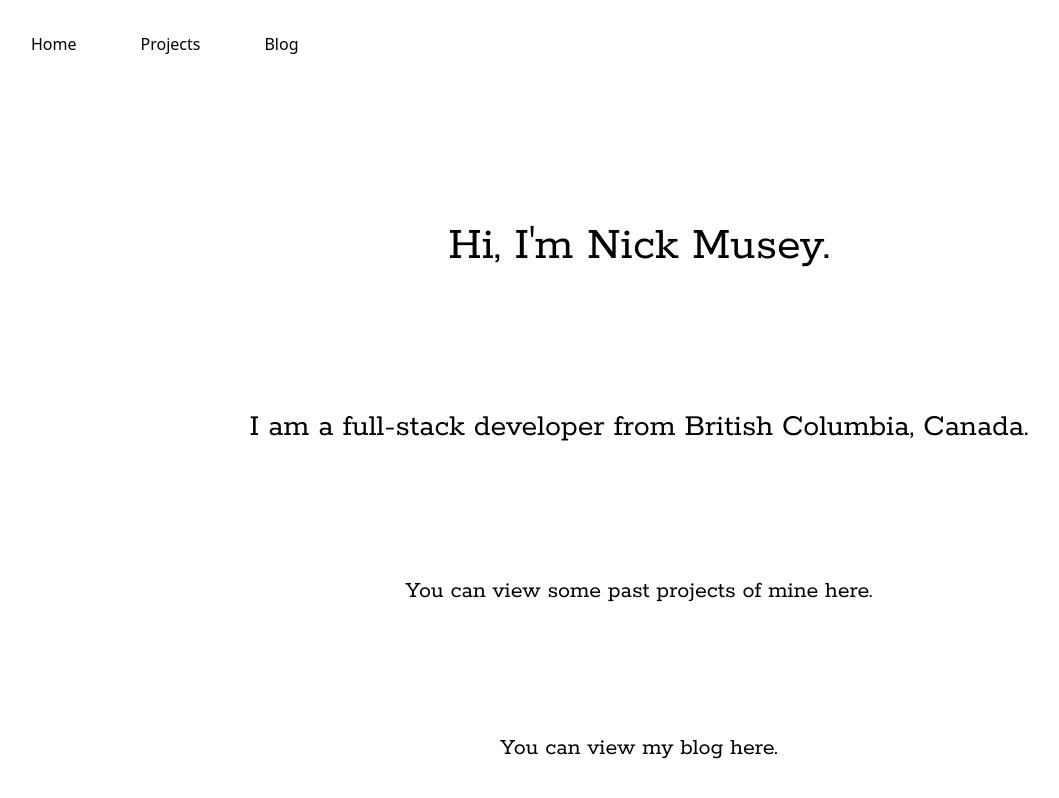
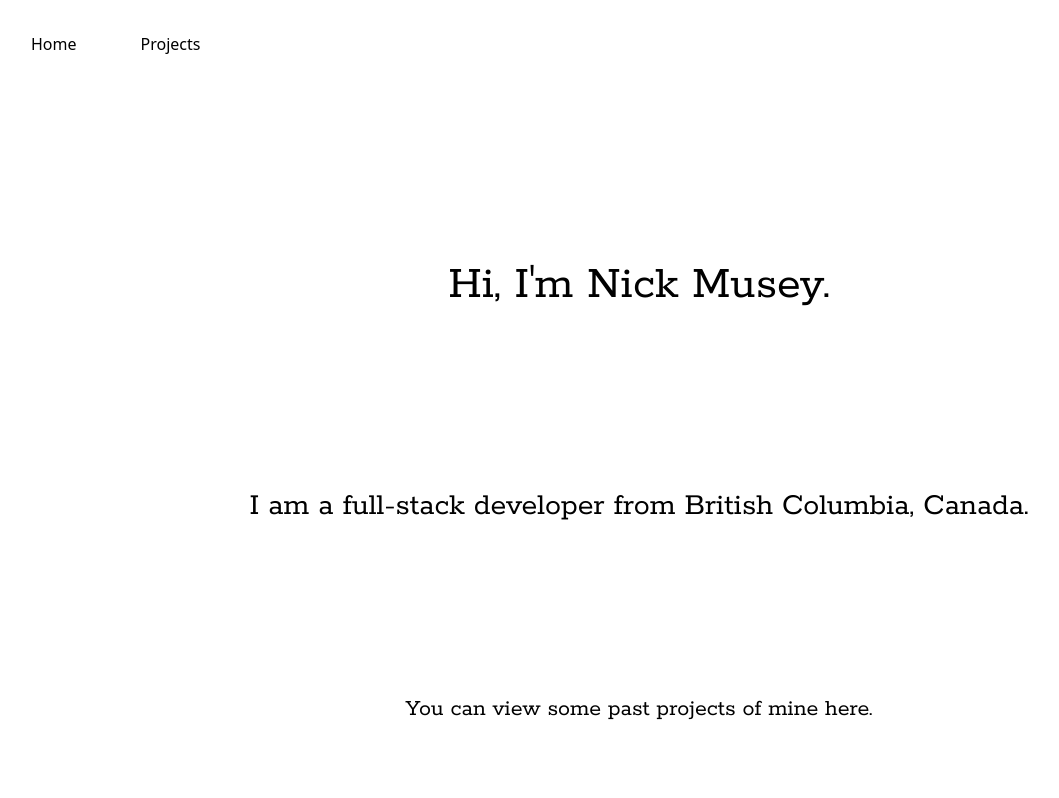
Before and after one commit to nmusey/personal-site, a Next.js app: page / in a window 1280 px wide. Shown: the whole page, without its empty margins (1-1060 px from the left). Built offline with nearby package versions, Linux system fonts and the light colour scheme.

Commit message:
Remove blog links

```diff
--- a/pages/_app.tsx
+++ b/pages/_app.tsx
@@ -11,7 +11,7 @@ const rokkittFont = Rokkitt({
 export default function App({ Component, pageProps }: AppProps) {
     return (
         <>
-            <Navbar links={ [{title: "Home", url: "/"}, {title: "Projects", url: "/projects"}, {title: "Blog", url: "/blog"}] }/>
+            <Navbar links={ [{title: "Home", url: "/"}, {title: "Projects", url: "/projects"}] }/>
             <main className={`${rokkittFont.variable} font-serif h-screen w-screen flex justify-center px-16`}>
                 <Component {...pageProps} />
             </main>
--- a/pages/index.tsx
+++ b/pages/index.tsx
@@ -12,7 +12,6 @@ export default function Home() {
             <h1 className="text-center">Hi, I&apos;m Nick Musey.</h1>
             <h2 className="text-center">I am a full-stack developer from British Columbia, Canada.</h2>
             <Link href="/projects"><h6 className="text-center">You can view some past projects of mine here.</h6></Link>
-            <Link href="/blog"><h6 className="text-center">You can view my blog here.</h6></Link>
         </div>
         </>
     )
```
